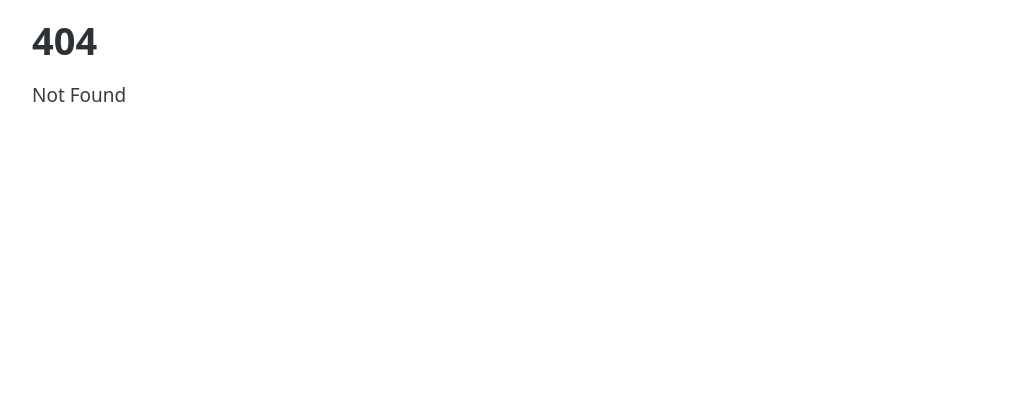
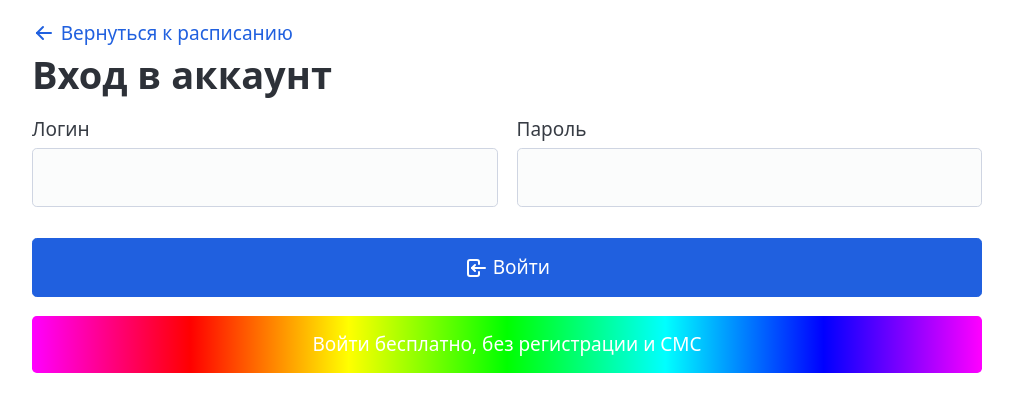
Before and after one commit to pakhrom/school-timetable, a SvelteKit app in the folder web/: page /login in a window 1280 px wide. Before the commit this address had no page. Shown: the top 412 px of the page, without its empty margins (133-1146 px from the left). Built offline with nearby package versions, Linux system fonts and the light colour scheme.

Commit message:
feat(/login): design a login page without practical functionality

```diff
--- /dev/null
+++ b/web/src/routes/login/+page.svelte
@@ -0,0 +1,106 @@
+<a href="/">
+	<svg
+		xmlns="http://www.w3.org/2000/svg"
+		width="24"
+		height="24"
+		viewBox="0 0 24 24"
+		fill="none"
+		stroke="currentColor"
+		stroke-width="2"
+		stroke-linecap="round"
+		stroke-linejoin="round"
+		class="icon icon-tabler icons-tabler-outline icon-tabler-arrow-left"
+		><path stroke="none" d="M0 0h24v24H0z" fill="none" /><path d="M5 12l14 0" /><path
+			d="M5 12l6 6"
+		/><path d="M5 12l6 -6" /></svg
+	>
+	Вернуться к расписанию
+</a>
+<h1>Вход в аккаунт</h1>
+<div class="grid">
+	<label for="username">
+		Логин
+		<input type="text" name="username" id="username" />
+	</label>
+	<label for="password">
+		Пароль
+		<input type="password" name="password" id="password" />
+	</label>
+</div>
+<button
+	type="button"
+	class="wide"
+	onclick={() => {
+		alert('ABCDEFGHIJKLMNOPQRSTUVWXYZ0123456789');
+	}}
+>
+	<svg
+		xmlns="http://www.w3.org/2000/svg"
+		width="24"
+		height="24"
+		viewBox="0 0 24 24"
+		fill="none"
+		stroke="currentColor"
+		stroke-width="2"
+		stroke-linecap="round"
+		stroke-linejoin="round"
+		class="icon icon-tabler icons-tabler-outline icon-tabler-login"
+	>
+		<path stroke="none" d="M0 0h24v24H0z" fill="none" />
+		<path d="M15 8v-2a2 2 0 0 0 -2 -2h-7a2 2 0 0 0 -2 2v12a2 2 0 0 0 2 2h7a2 2 0 0 0 2 -2v-2" />
+		<path d="M21 12h-13l3 -3" />
+		<path d="M11 15l-3 -3" />
+	</svg>
+	Войти
+</button>
+
+<button
+	type="button"
+	class="wide wrapper"
+	onclick={() => {
+		window.location.href = '/manage';
+	}}
+>
+	Войти бесплатно, без регистрации и СМС
+</button>
+
+<style>
+	a {
+		display: inline-flex;
+		align-items: center;
+		gap: 0.25em;
+
+		text-decoration: none;
+	}
+
+	.grid {
+		margin-bottom: 1em;
+		row-gap: 0;
+	}
+
+	input {
+		margin: 0.25em 0;
+	}
+
+	button {
+		display: flex;
+		align-items: center;
+		gap: 0.25em;
+	}
+
+	.wide {
+		width: 100%;
+		justify-content: center;
+	}
+
+	.wrapper {
+		background: repeating-linear-gradient(90deg in hsl longer hue, red 0 50%) 0/200%;
+		animation: r 6s linear infinite;
+		border: none;
+	}
+	@keyframes r {
+		to {
+			background-position: 100%;
+		}
+	}
+</style>
```
